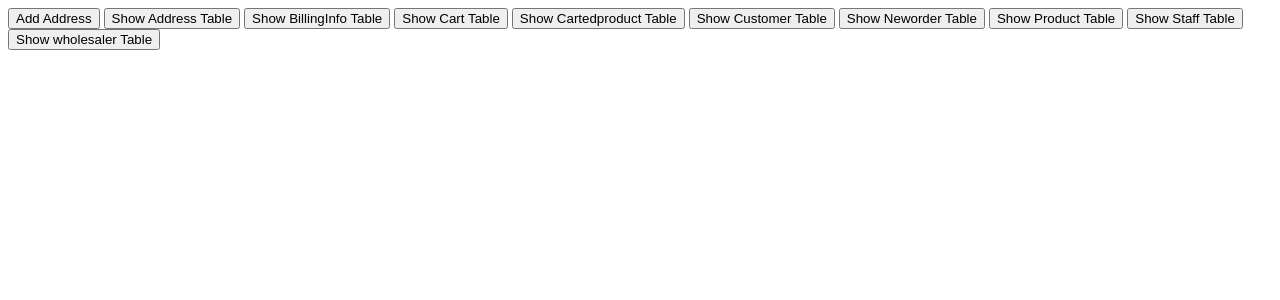
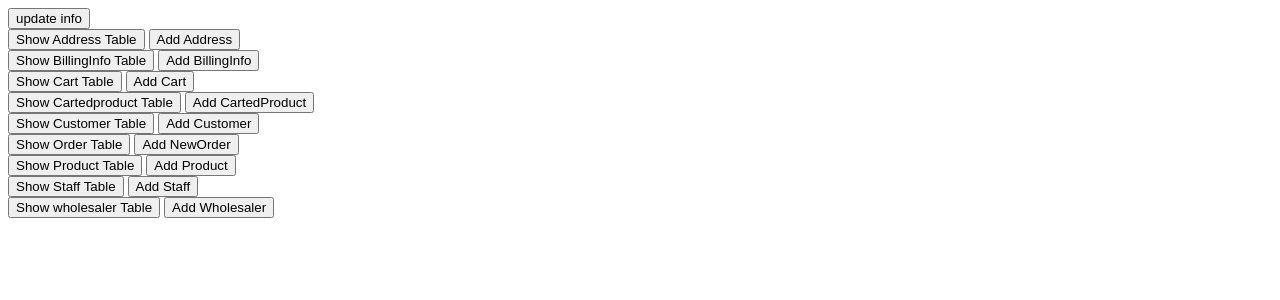
Before and after one commit to BrandonEkins/MAEDresses, a Flask app: page / in a window 1280 px wide. Shown: the top 300 px of the page. Run offline with Flask 2, Linux system fonts and the light colour scheme; data that the repository does not hold is empty; some libraries are stand-ins or nearby versions.

Commit message:
Working on other Db Calls

```diff
--- a/flaskSite/app.py
+++ b/flaskSite/app.py
@@ -28,7 +28,7 @@ def controller(path):
 def style(path):
     return send_from_directory('css', path)
 
-#region addressApi
+#region AddressApi
 @app.route('/api/address', methods=['GET', 'POST'])
 def addressget():
     if request.method == 'GET':
@@ -50,14 +50,14 @@ def addressput(task_id):
         result = queryDB("DELETE FROM Address WHERE AddressID = '"+ str(task_id) +"';")
         return jsonify(result), 201
 #endregion
-#region addressApi
+#region BillingApi
 @app.route('/api/billinginformation', methods=['GET', 'POST'])
 def billingget():
     if request.method == 'GET':
         return jsonify(queryDB("SELECT * FROM billinginformation;"))
     elif request.method == 'POST':
         data = request.get_json(force=True)
-        query = "INSERT INTO billinginformation (`BillingInformationID`,`CreditCardNumber`, `ExpirationDate`, `AddressID`) VALUES ("+str(data['id'])+",'"+ data['CreditCardNumber']+"', '"+ data['ExpirationDate']+"', '"+ data['AddressID']+");"
+        query = "INSERT INTO billinginformation (`BillingInformationID`,`CreditCardNumber`, `ExpirationDate`, `AddressID`) VALUES ("+str(data['id'])+",'"+ data['CreditCardNumber']+"', '"+ data['ExpirationDate']+"', '"+ data['AddressID']+"');"
         result = queryDB(query)
         return jsonify(result), 201
 
@@ -65,11 +65,77 @@ def billingget():
 def billingput(task_id):
     if request.method == 'PUT':
         data = request.get_json(force=True)
-        result = queryDB("UPDATE billinginformation SET Street='"+data['Street']+"', City='"+data['City']+"', aState='"+data['aState']+"', Zip='"+data['Zip']+"' WHERE AddressID= "+str(task_id)+";")
+        result = queryDB("UPDATE billinginformation SET CreditCardNumber='"+data['CreditCardNumber']+"', ExpirationDate='"+data['ExpirationDate']+"', AddressID='"+data['AddressID']+"' WHERE BillingInformationID= '"+str(task_id)+"';")
         return jsonify(result), 201
 
     elif request.method == 'DELETE':
-        result = queryDB("DELETE FROM billinginformation WHERE AddressID = '"+ str(task_id) +"';")
+        result = queryDB("DELETE FROM billinginformation WHERE BillingInformationID = '"+ str(task_id) +"';")
+        return jsonify(result), 201
+#endregion
+#region CartApi
+@app.route('/api/cart', methods=['GET', 'POST'])
+def cartget():
+    if request.method == 'GET':
+        return jsonify(queryDB("SELECT * FROM Cart;"))
+    elif request.method == 'POST':
+        data = request.get_json(force=True)
+        query = "INSERT INTO Cart (`CartID`,`NumberOfItems`, `TotalCost`, `ShippingCost`, `CustomerID`) VALUES ("+str(data['id'])+",'"+ data['NumberOfItems']+"','"+ data['TotalCost']+"', '"+ data['ShippingCost']+"','"+ data['CustomerID']+"');"
+        result = queryDB(query)
+        return jsonify(result), 201
+
+@app.route('/api/cart/<int:task_id>', methods=[ 'PUT', 'DELETE'])
+def cartput(task_id):
+    if request.method == 'PUT':
+        data = request.get_json(force=True)
+        result = queryDB("UPDATE Cart SET NumberOfItems='"+data['NumberOfItems']+"', TotalCost='"+data['TotalCost']+"', ShippingCost='"+data['ShippingCost']+"', CustomerID='"+data['CustomerID']+"' WHERE CartID= '"+str(task_id)+"';")
+        return jsonify(result), 201
+
+    elif request.method == 'DELETE':
+        result = queryDB("DELETE FROM Cart WHERE CartID = '"+ str(task_id) +"';")
+        return jsonify(result), 201
+#endregion
+#region CartedProductApi
+@app.route('/api/cartedproduct', methods=['GET', 'POST'])
+def CartedProductget():
+    if request.method == 'GET':
+        return jsonify(queryDB("SELECT * FROM cartedproduct;"))
+    elif request.method == 'POST':
+        data = request.get_json(force=True)
+        query = "INSERT INTO cartedproduct (`cartedproductID`,`ProductID`, `CartID`) VALUES ("+str(data['id'])+",'"+ data['ProductID']+"', '"+ data['CartID']+"');"
+        result = queryDB(query)
+        return jsonify(result), 201
+
+@app.route('/api/cartedproduct/<int:task_id>', methods=[ 'PUT', 'DELETE'])
+def CartedProductput(task_id):
+    if request.method == 'PUT':
+        data = request.get_json(force=True)
+        result = queryDB("UPDATE cartedproduct SET ProductID='"+data['ProductID']+"', CartID='"+data['CartID']+"' WHERE cartedProductID = '"+str(task_id)+"';")
+        return jsonify(result), 201
+
+    elif request.method == 'DELETE':
+        result = queryDB("DELETE FROM cartedproduct WHERE cartedproductID = '"+ str(task_id) +"';")
+        return jsonify(result), 201
+#endregion
+#region customerApi
+@app.route('/api/customer', methods=['GET', 'POST'])
+def customerget():
+    if request.method == 'GET':
+        return jsonify(queryDB("SELECT * FROM customer;"))
+    elif request.method == 'POST':
+        data = request.get_json(force=True)
+        query = "INSERT INTO customer (`customerID`,`Email`, `cName`, `Pass`,`AddressID`,`BillingInformationID`) VALUES ("+str(data['id'])+",'"+ data['Email']+"','"+ data['cName']+"','"+ data['Pass']+"', '"+ data['AddressID']+"', '"+ data['BillingInformationID']+"');"
+        result = queryDB(query)
+        return jsonify(result), 201
+
+@app.route('/api/customer/<int:task_id>', methods=[ 'PUT', 'DELETE'])
+def customerput(task_id):
+    if request.method == 'PUT':
+        data = request.get_json(force=True)
+        result = queryDB("UPDATE customer SET Email='"+data['Email']+"', cName='"+data['cName']+"', AddressID='"+data['AddressID']+"', BillingInformationID='"+data['BillingInformationID']+"' WHERE customerID= '"+str(task_id)+"';")
+        return jsonify(result), 201
+
+    elif request.method == 'DELETE':
+        result = queryDB("DELETE FROM customer WHERE customerID = '"+ str(task_id) +"';")
         return jsonify(result), 201
 #endregion
 
--- a/flaskSite/static/controller.js
+++ b/flaskSite/static/controller.js
@@ -1,4 +1,3 @@
-
 //#region Variables
 indexes = ["",
     "address",
@@ -11,26 +10,27 @@ indexes = ["",
     "staff",
     "wholesaler"
 ]
+
 address = {};
-addressColumns = ["ID", "Street", "City", "aState", "Zip"];
-billinginformation={};
-billinginformationColumns = ["BillingInformationID", "CreditCardNumber", "ExpirationDate", "AddressID"]
+addressColumns = ["ID", "Street", "City", "aState", "Zip", "Delete", "Edit"];
+billinginformation = {};
+billinginformationColumns = ["BillingInformationID", "CreditCardNumber", "ExpirationDate", "AddressID", "Delete", "Edit"]
 cart = {};
-cartColumns = ["CartID","NumberOfItems","TotalCost","ShippingCost","CustomerID"]
+cartColumns = ["CartID", "NumberOfItems", "TotalCost", "ShippingCost", "CustomerID", "Delete", "Edit"]
 cartedproduct = {};
-cartedproductColumns = ["CartedProductID","ProductID","CartID"]
+cartedproductColumns = ["CartedProductID", "ProductID", "CartID", "Delete", "Edit"]
 customer = {};
-customerColumns = ["CustomerID","Email","cName","Pass","AddressID","BillingInformationID"]
+customerColumns = ["CustomerID", "Email", "cName", "Pass", "AddressID", "BillingInformationID", "Delete", "Edit"]
 neworder = {};
-neworderColumns = ["NewOrderID","CartID","StaffID","OrderDate"]
+neworderColumns = ["NewOrderID", "CartID", "StaffID", "OrderDate", "Delete", "Edit"]
 product = {};
-productColumns = ["ProductID","ShippingCost","ProductName","Color","Price","WholesalerID"]
+productColumns = ["ProductID", "ShippingCost", "ProductName", "Color", "Price", "WholesalerID", "Delete", "Edit"]
 staff = {};
-staffColumns = ["StaffID","StaffName","Email","Wage","sPassword"]
+staffColumns = ["StaffID", "StaffName", "Email", "Wage", "sPassword", "Delete", "Edit"]
 wholesaler = {};
-wholesalerColumns = ["WholesalerID","Website","WholesalerName","WholesalerPhone","WholesalerLocation"]
+wholesalerColumns = ["WholesalerID", "Website", "WholesalerName", "WholesalerPhone", "WholesalerLocation", "Delete", "Edit"]
     //#endregion
-
+    //#region getstuff
 function getstuff() {
     $.ajax({
         url: '/api/address',
@@ -97,11 +97,12 @@ function getstuff() {
     });
 }
 getstuff();
+//#endregion
+//#region createTables
+function CreateTableFromJSON(newJson, col, type) {
 
-function CreateTableFromJSON(newJson, col, type) {
-    getstuff();
     // CREATE DYNAMIC TABLE.
-    col.push("Delete", "Edit")
+
     var table = document.createElement("table");
     // CREATE HTML TABLE HEADER ROW USING THE EXTRACTED HEADERS ABOVE.
     var tr = table.insertRow(-1); // TABLE ROW.
@@ -116,10 +117,10 @@ function CreateTableFromJSON(newJson, col, type) {
         for (var j = 0; j < col.length; j++) {
             var tabCell = tr.insertCell(-1);
             if (j == col.length - 1) {
-                var intext =  i + ", " + type;
+                var intext = i + ", " + type;
                 tabCell.innerHTML = "<button onclick='editRow(" + intext + ")' class='editbtn'>edit</button>"
             } else if (j == col.length - 2) {
-                var intext =  newJson[i][0] + ", " + type;
+                var intext = newJson[i][0] + ", " + type;
                 tabCell.innerHTML = "<button onclick='delRow(" + intext + ")'class='delbtn'>delete</button>"
             } else {
                 tabCell.innerHTML = newJson[i][j];
@@ -128,6 +129,7 @@ function CreateTableFromJSON(newJson, col, type) {
     }
     // TODO: create edit section
     // FINALLY ADD THE NEWLY CREATED TABLE WITH JSON DATA TO A CONTAINER.
+    $("#showData").empty();
     var divContainer = document.getElementById("showData");
     divContainer.innerHTML = "";
     divContainer.appendChild(table);
@@ -137,25 +139,62 @@ function AddressTable() {
     CreateTableFromJSON(address, addressColumns, 1);
 }
 
+function BillingInfoTable() {
+    CreateTableFromJSON(billinginformation, billinginformationColumns, 2);
+}
+
+function CartTable() {
+    CreateTableFromJSON(cart, cartColumns, 3);
+}
+
+function CartedProductTable() {
+    CreateTableFromJSON(cartedproduct, cartedproductColumns, 4);
+}
+
+function CustomerTable() {
+    CreateTableFromJSON(customer, customerColumns, 5);
+}
+
+function NewOrderTable() {
+    CreateTableFromJSON(neworder, neworderColumns, 6);
+}
+
+function ProductTable() {
+    CreateTableFromJSON(product, productColumns, 7);
+}
+
+function StaffTable() {
+    CreateTableFromJSON(staff, staffColumns, 8);
+}
+
+function WholesalerTable() {
+    CreateTableFromJSON(wholesaler, wholesalerColumns, 9);
+}
+//#endregion
 function editRow(id, type) {
     //add modal here
     $("#editDialog").empty()
     $("#editDialog").append("<form id='editForm'>")
-    if(indexes[type] == "address"){
+    items = ["", address, billinginformation, cart, cartedproduct, customer, neworder, product, staff, wholesaler];
+    columns = ["", addressColumns, billinginformationColumns, cartColumns, cartedproductColumns, customerColumns, neworderColumns, productColumns, staffColumns, wholesalerColumns]
     var t = 0;
-         address[id].forEach(element => {
-            if(t != 0){
-                $("#editForm").append("<label>"+addressColumns[t]+"</label>")
-                $("#editForm").append("<input value='"+element+"'name='"+addressColumns[t]+"'type='text'>")
+    items[type][id].forEach(element => {
+        if (t != 0) {
+            $("#editForm").append("<label>" + columns[type][t] + "</label>")
+            $("#editForm").append("<input value='" + element + "'name='" + columns[type][t] + "'type='text'>")
         }
         t++;
     });
-    }
+
     $("#editDialog").append("</form>");
-    $("#editDialog").append("<input type='button' onclick='putRow("+id+","+type+")' value='Submit'>");
-    $("#editDialog").dialog();
+    $("#editDialog").append("<input type='button' onclick='putRow(" + id + "," + type + ")' value='Submit'>");
+    $("#editDialog").dialog({
+        width: 250,
+        height: 420
+    });
 
 }
+
 function putRow(id, type) {
     var newdata = $('#editForm').serializeArray().reduce(function(obj, item) {
         obj[item.name] = item.value;
@@ -185,25 +224,31 @@ function delRow(id, type) {
     });
 }
 
-function addRow(type){
+function addRow(type) {
+    items = ["", address, billinginformation, cart, cartedproduct, customer, neworder, product, staff, wholesaler];
+    columns = ["", addressColumns, billinginformationColumns, cartColumns, cartedproductColumns, customerColumns, neworderColumns, productColumns, staffColumns, wholesalerColumns]
     $('#addDialog').empty();
     $("#addDialog").append("<form id='addForm'>");
-    if(indexes[type] == "address"){
-        addressColumns.forEach(element => {
-        if(element != "ID"){
-            if (element != "Edit"){
-                if (element != "Delete"){
-                    $("#addForm").append("<label>"+element+"</label>");
-                    $("#addForm").append("<input name='"+element+"' value='' type='text'>");
+    var i = 0;
+    columns[type].forEach(element => {
+        if (i != 0) {
+            if (element != "Edit") {
+                if (element != "Delete") {
+                    $("#addForm").append("<label>" + element + "</label>");
+                    $("#addForm").append("<input name='" + element + "' value='' type='text'>");
                 }
             }
         }
+        i = 1;
     })
 
-    }
-    $("#addDialog").append("<input type='button' onclick='postRow("+type+")' value='Submit'>")
+
+    $("#addDialog").append("<input type='button' onclick='postRow(" + type + ")' value='Submit'>")
     $("#addDialog").css("visibility", "visible");
-    $("#addDialog").dialog();
+    $("#addDialog").dialog({
+        width: 250,
+        height: 420
+    });
 }
 
 
@@ -213,13 +258,17 @@ function addRow(type){
 //     $("#addDialog").dialog();
 // }
 function postRow(type) {
+    items = ["", address, billinginformation, cart, cartedproduct, customer, neworder, product, staff, wholesaler];
+    columns = ["", addressColumns, billinginformationColumns, cartColumns, cartedproductColumns, customerColumns, neworderColumns, productColumns, staffColumns, wholesalerColumns]
+
     var newdata = $('#addForm').serializeArray().reduce(function(obj, item) {
         obj[item.name] = item.value;
         return obj;
     }, {});
-    if(indexes[type]=="address"){
-        newdata.id = (address[address.length - 1][0] + 1);
-    }
+    if (items[type].length != 0)
+        newdata.id = (items[type][items[type].length - 1][0] + 1);
+    else
+        newdata.id = 0;
     newdata = JSON.stringify(newdata);
     $.ajax({
         url: '/api/' + indexes[type],
--- a/flaskSite/templates/index.html
+++ b/flaskSite/templates/index.html
@@ -5,16 +5,27 @@
 
 <body>
     <div id="showData"></div>
-    <input type="button" onclick="addRow(1)" value="Add Address" />
-    <input type="button" onclick="AddressTable()" value="Show Address Table" />
-    <input type="button" onclick="AddressTable()" value="Show BillingInfo Table" />
-    <input type="button" onclick="AddressTable()" value="Show Cart Table" />
-    <input type="button" onclick="AddressTable()" value="Show Cartedproduct Table" />
-    <input type="button" onclick="AddressTable()" value="Show Customer Table" />
-    <input type="button" onclick="AddressTable()" value="Show Neworder Table" />
-    <input type="button" onclick="AddressTable()" value="Show Product Table" />
-    <input type="button" onclick="AddressTable()" value="Show Staff Table" />
-    <input type="button" onclick="AddressTable()" value="Show wholesaler Table" />
+    <div>
+        <input type="button" onclick="getstuff()" value="update info" /><br>
+        <input type="button" onclick="AddressTable()" value="Show Address Table" />
+        <input type="button" onclick="addRow(1)" value="Add Address" /><br>
+        <input type="button" onclick="BillingInfoTable()" value="Show BillingInfo Table" />
+        <input type="button" onclick="addRow(2)" value="Add BillingInfo" /><br>
+        <input type="button" onclick="CartTable()" value="Show Cart Table" />
+        <input type="button" onclick="addRow(3)" value="Add Cart" /><br>
+        <input type="button" onclick="CartedProductTable()" value="Show Cartedproduct Table" />
+        <input type="button" onclick="addRow(4)" value="Add CartedProduct" /><br>
+        <input type="button" onclick="CustomerTable()" value="Show Customer Table" />
+        <input type="button" onclick="addRow(5)" value="Add Customer" /><br>
+        <input type="button" onclick="NewOrderTable()" value="Show Order Table" />
+        <input type="button" onclick="addRow(6)" value="Add NewOrder" /><br>
+        <input type="button" onclick="ProductTable()" value="Show Product Table" />
+        <input type="button" onclick="addRow(7)" value="Add Product" /><br>
+        <input type="button" onclick="StaffTable()" value="Show Staff Table" />
+        <input type="button" onclick="addRow(8)" value="Add Staff" /><br>
+        <input type="button" onclick="WholesalerTable()" value="Show wholesaler Table" />
+        <input type="button" onclick="addRow(9)" value="Add Wholesaler" /><br>
+    </div>
 </body>
 <div id="addDialog" title="Add" style="visibility:hidden">
 
```
Lines whose indentation alone changed are shown as unchanged.
